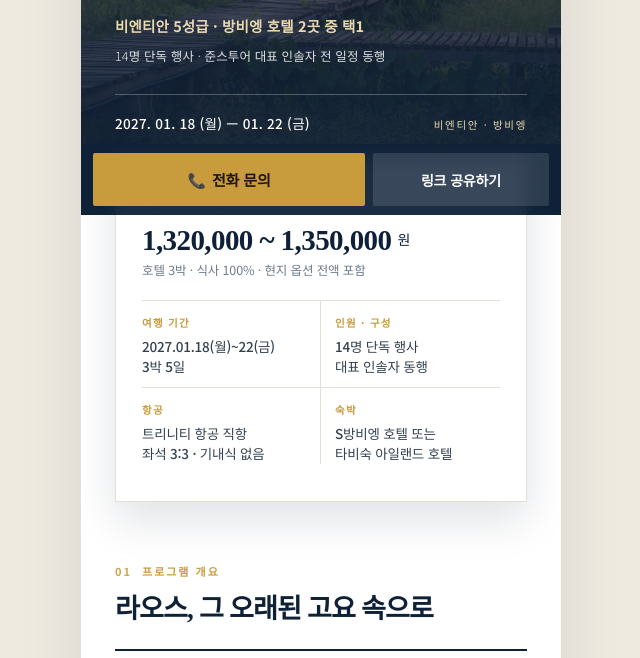
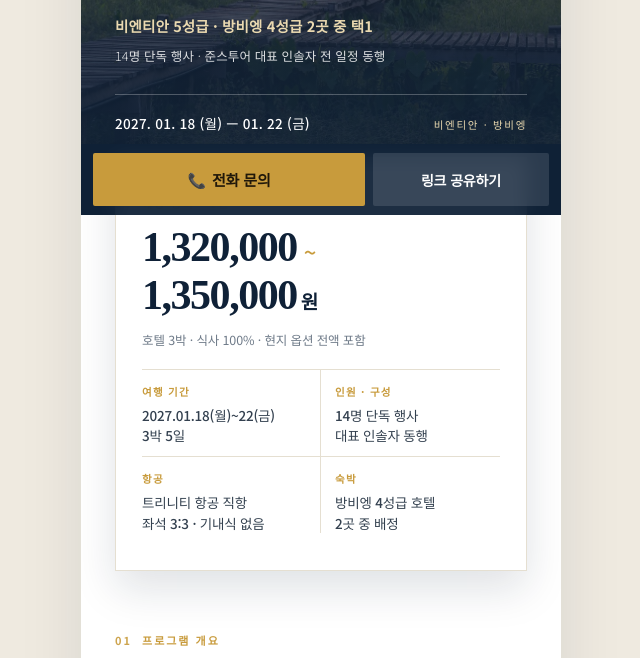
Before and after one commit to dandy914-collab/JUNS-TOUT-, a plain HTML site: page laos-2027-01/index.html in a window 1280 px wide. Shown: the part 585-1243 px from the top of the page, without its empty margins (319-959 px from the left). Drawn offline with Linux system fonts and the light colour scheme.

Commit message:
방비엥 두 호텔 4성급(★★★★) 표기 추가 · 1인 금액 글씨 확대(2줄 대형 세리프) · 표지/요약/일정/호텔카드 일괄 반영

```diff
--- a/laos-2027-01/index.html
+++ b/laos-2027-01/index.html
@@ -20,10 +20,10 @@
 <meta property="og:locale" content="ko_KR">
 <meta name="twitter:card" content="summary_large_image">
 <meta name="twitter:title" content="준스투어 | 라오스 비엔티안·방비엥 3박 5일">
-<meta name="twitter:description" content="2027.01.18~22 · 14명 단독 행사 · NO 팁·NO 옵션 · 1인 132~135만원">
+<meta name="twitter:description" content="2027.01.18~22 · 14명 단독 행사 · 비엔티안 5성급·방비엥 4성급 · NO 팁·NO 옵션 · 1인 132~135만원">
 <meta name="twitter:image" content="https://dandy914-collab.github.io/JUNS-TOUT-/laos-2027-01/assets/og.jpg">
 
-<meta name="description" content="2027년 1월 18일~22일, 라오스 비엔티안·방비엥 3박 5일. 14명 단독 행사 · 현지 옵션 전액 포함 · NO 팁 · NO 옵션 · 1인 132~135만원. 준스투어 대표 인솔자 전 일정 동행.">
+<meta name="description" content="2027년 1월 18일~22일, 라오스 비엔티안·방비엥 3박 5일. 비엔티안 5성급 · 방비엥 4성급 호텔. 14명 단독 행사 · 현지 옵션 전액 포함 · NO 팁 · NO 옵션 · 1인 132~135만원. 준스투어 대표 인솔자 전 일정 동행.">
 <meta name="theme-color" content="#0F2137">
 <meta name="format-detection" content="telephone=no">
 <link rel="canonical" href="https://dandy914-collab.github.io/JUNS-TOUT-/laos-2027-01/">
@@ -88,9 +88,11 @@ h2{font-family:'Noto Serif KR','Nanum Myeongjo',serif; font-size:27px; margin-to
 /* ── 요약 카드 ─────────────────────────────────────── */
 .summary{position:relative; z-index:4; margin:-58px var(--pad) 0; background:var(--paper); border:1px solid var(--line); box-shadow:0 18px 40px rgba(15,33,55,.13); padding:24px 20px 18px}
 .summary .cap{font-size:11px; font-weight:700; letter-spacing:.16em; color:var(--gold)}
-.price{display:flex; flex-wrap:wrap; align-items:flex-end; gap:2px 6px; margin:6px 0 2px; color:var(--navy)}
-.price .num{font-family:'Noto Serif KR',serif; font-size:clamp(21px,6.4vw,29px); font-weight:600; letter-spacing:-.02em; line-height:1.2; white-space:nowrap}
-.price .unit{font-size:14px; font-weight:500; padding-bottom:5px; color:var(--navy)}
+.price{display:flex; flex-direction:column; margin:6px 0 4px; color:var(--navy)}
+.price .row{display:flex; align-items:baseline; gap:7px}
+.price .num{font-family:'Noto Serif KR',serif; font-size:clamp(31px,9.4vw,42px); font-weight:600; letter-spacing:-.035em; line-height:1.16; white-space:nowrap; font-variant-numeric:tabular-nums}
+.price .sep{font-size:clamp(17px,4.6vw,22px); font-weight:500; color:var(--gold); line-height:1.16}
+.price .unit{font-size:clamp(15px,4.4vw,19px); font-weight:600; color:var(--navy); padding-bottom:6px; margin-left:-3px}
 .price-note{font-size:12.5px; color:var(--muted); letter-spacing:-.01em}
 .facts{display:grid; grid-template-columns:1fr 1fr; gap:0; margin-top:18px; border-top:1px solid var(--line)}
 .facts div{padding:13px 0 11px; border-bottom:1px solid var(--line)}
@@ -256,7 +258,7 @@ figure{margin:0}
       <div class="hero-kicker"><span class="bar"></span><span>프라이빗 여행 · 2027 겨울</span></div>
       <h1>라오스</h1>
       <p class="hero-sub">비엔티안 · 방비엥</p>
-      <p class="hero-copy">비엔티안 5성급 · 방비엥 호텔 2곳 중 택1</p>
+      <p class="hero-copy">비엔티안 5성급 · 방비엥 4성급 2곳 중 택1</p>
       <p class="hero-copy2">14명 단독 행사 · 준스투어 대표 인솔자 전 일정 동행</p>
       <div class="hero-foot">
         <span class="date">2027. 01. 18 (월) — 01. 22 (금)</span>
@@ -268,13 +270,16 @@ figure{margin:0}
   <!-- ── 요약 ─────────────────────────────────────── -->
   <div class="summary">
     <span class="cap">예상 경비 · 1인</span>
-    <div class="price"><span class="num">1,320,000 ~ 1,350,000</span><span class="unit">원</span></div>
+    <div class="price">
+      <span class="row"><span class="num">1,320,000</span><span class="sep">~</span></span>
+      <span class="row"><span class="num">1,350,000</span><span class="unit">원</span></span>
+    </div>
     <p class="price-note">호텔 3박 · 식사 100% · 현지 옵션 전액 포함</p>
     <dl class="facts">
       <div><dt>여행 기간</dt><dd>2027.01.18(월)~22(금)<br>3박 5일</dd></div>
       <div><dt>인원 · 구성</dt><dd>14명 단독 행사<br>대표 인솔자 동행</dd></div>
       <div><dt>항공</dt><dd>트리니티 항공 직항<br>좌석 3:3 · 기내식 없음</dd></div>
-      <div><dt>숙박</dt><dd>S방비엥 호텔 또는<br>타비숙 아일랜드 호텔</dd></div>
+      <div><dt>숙박</dt><dd>방비엥 4성급 호텔<br>2곳 중 배정</dd></div>
     </dl>
   </div>
 
@@ -295,7 +300,7 @@ figure{margin:0}
       <div><dt>여행 기간</dt><dd>2027. 01. 18(월) ~ 01. 22(금)<span class="sub">3박 5일</span></dd></div>
       <div><dt>인원 · 구성</dt><dd>14명 단독 행사<span class="sub">준스투어 대표 인솔자 전 일정 동행</span></dd></div>
       <div><dt>항공</dt><dd>트리니티 항공(구 티웨이항공) 직항<span class="sub">좌석 배열 3:3 · 기내식 없음</span></dd></div>
-      <div><dt>숙박</dt><dd>비엔티안 유은호텔(5성급) · 방비엥은 S방비엥 호텔 또는 타비숙 아일랜드 호텔<span class="sub">2인 1실 · 3박</span></dd></div>
+      <div><dt>숙박</dt><dd>비엔티안 유은호텔(5성급) · 방비엥은 S방비엥 호텔 또는 타비숙 아일랜드 호텔(4성급)<span class="sub">2인 1실 · 3박 · 방비엥 두 곳 모두 4성급</span></dd></div>
       <div><dt>예상 경비</dt><dd><b>1인 1,320,000 ~ 1,350,000원</b></dd></div>
     </dl>
 
@@ -331,7 +336,7 @@ figure{margin:0}
     <div class="inc-block" style="margin-top:0">
       <h3>포함 사항 <span class="n">6가지 모두 상품가에 포함</span></h3>
       <ul class="checks">
-        <li>호텔 3박(2인 1실) · 방비엥은 S방비엥 호텔 또는 타비숙 아일랜드 호텔 · 식사 100% 포함</li>
+        <li>호텔 3박(2인 1실) · 방비엥은 S방비엥 호텔 또는 타비숙 아일랜드 호텔(4성급) · 식사 100% 포함</li>
         <li>전용 차량 · 기사 및 가이드 팁</li>
         <li>관광허가서 및 관광지 입장료</li>
         <li>7대 액티비티 체험 비용 전액</li>
@@ -438,7 +443,7 @@ figure{margin:0}
       <figure class="ph"><img src="assets/img/buddha-park.jpg" width="900" height="1125" alt="부다파크의 거대한 불상" loading="lazy"><figcaption>부다파크 — 힌두상과 불상의 정원</figcaption></figure>
       <dl class="meta">
         <div><dt>식사</dt><dd>조식 호텔식 · 중식 선상식 · 석식 한식</dd></div>
-        <div><dt>숙박</dt><dd>S방비엥 호텔 또는 타비숙 아일랜드 호텔 (동급)</dd></div>
+        <div><dt>숙박</dt><dd>S방비엥 호텔 또는 타비숙 아일랜드 호텔<br>(4성급 · 동급 가능)</dd></div>
       </dl>
     </article>
 
@@ -470,7 +475,7 @@ figure{margin:0}
       </ul>
       <dl class="meta">
         <div><dt>식사</dt><dd>조식 호텔식 · 중식 현지식 · 석식 한식</dd></div>
-        <div><dt>숙박</dt><dd>S방비엥 호텔 또는 타비숙 아일랜드 호텔</dd></div>
+        <div><dt>숙박</dt><dd>S방비엥 호텔 또는 타비숙 아일랜드 호텔<br>(4성급)</dd></div>
       </dl>
       <p class="note" style="margin-top:14px">7대 액티비티 · 전신마사지 3회 · 전용 차량 · 기사/가이드 팁 — 모두 상품가에 포함되어 있습니다.</p>
     </article>
@@ -519,23 +524,25 @@ figure{margin:0}
         <a class="site" href="https://www.google.com/maps/search/?api=1&amp;query=Vientiane%20Yooeun%20Hotel&amp;query_place_id=ChIJZVmKNDdnJDERJk8rLnkpK3M" target="_blank" rel="noopener noreferrer"><span class="tag">지도</span>호텔 위치 · 정보 보기<span class="ar">→</span></a>
       </div>
       <div class="hotel">
-        <span class="city">방비엥</span>
+        <span class="city">방비엥 · 4성급</span>
         <div class="sub" style="margin-top:10px;padding-top:0;border-top:0">
           <p class="name">S방비엥 호텔</p>
-          <p class="en">S Vangvieng Boutique Hotel · 4성급</p>
+          <p class="en">S Vangvieng Boutique Hotel</p>
+          <p class="stars">★★★★<span>4성급 · 2박 중 배정</span></p>
           <a class="site" href="https://svbhotel.com/" target="_blank" rel="noopener noreferrer"><span class="tag">공식</span>공식 홈페이지<span class="ar">→</span></a>
         </div>
         <p style="margin-top:16px;text-align:center;font-size:11px;font-weight:700;letter-spacing:.14em;color:var(--gold)">또는</p>
         <div class="sub" style="margin-top:10px;padding-top:10px">
           <p class="name">타비숙 아일랜드 호텔</p>
           <p class="en">Thavisouk Island Hotel &amp; Resort</p>
+          <p class="stars">★★★★<span>4성급 · 2박 중 배정</span></p>
           <a class="site" href="https://www.google.com/maps/search/?api=1&amp;query=Thavisouk%20Island%20Hotel%20%26%20Resort&amp;query_place_id=ChIJyZPF0lKTJTERL_XXv8Cn6Fc" target="_blank" rel="noopener noreferrer"><span class="tag">지도</span>호텔 위치 · 정보 보기<span class="ar">→</span></a>
         </div>
-        <p class="note">2인 1실 · 2박 · S방비엥 호텔 또는 타비숙 아일랜드 호텔 중 배정</p>
+        <p class="note">2인 1실 · 2박 · S방비엥 호텔 또는 타비숙 아일랜드 호텔 중 배정 (두 곳 모두 4성급)</p>
       </div>
     </div>
 
-    <p class="note" style="margin-top:14px">방비엥 2박은 S방비엥 호텔 또는 타비숙 아일랜드 호텔 중 한 곳에 배정되며(두 곳 모두 투숙하는 일정이 아닙니다), 현지 사정에 따라 동급 호텔로 변경될 수 있습니다.<br>S방비엥 호텔은 야외 수영장 · 루프탑 바 · 레스토랑 · 피트니스를 갖추고 있습니다.</p>
+    <p class="note" style="margin-top:14px">방비엥 2박은 S방비엥 호텔 또는 타비숙 아일랜드 호텔 중 한 곳에 배정됩니다(두 곳 모두 4성급). 두 곳 모두 투숙하는 일정이 아니며, 현지 사정에 따라 동급 호텔로 변경될 수 있습니다.<br>S방비엥 호텔은 야외 수영장 · 루프탑 바 · 레스토랑 · 피트니스를 갖추고 있습니다.</p>
 
     <div class="inc-block" style="margin-top:34px">
       <h3>여행 전 확인 사항 <span class="n">꼭 확인해 주세요</span></h3>
@@ -567,7 +574,7 @@ figure{margin:0}
         <b>2027. 01. 18 — 01. 22</b>
         3박 5일 · 14명 단독 행사<br>
         라오스 비엔티안 · 방비엥<br>
-        비엔티안 5성급 · 방비엥 호텔 택1
+        비엔티안 5성급 · 방비엥 4성급
       </div>
     </div>
     <div class="contact">
```
Also changed, not shown: index.html (+1 -1 lines).
